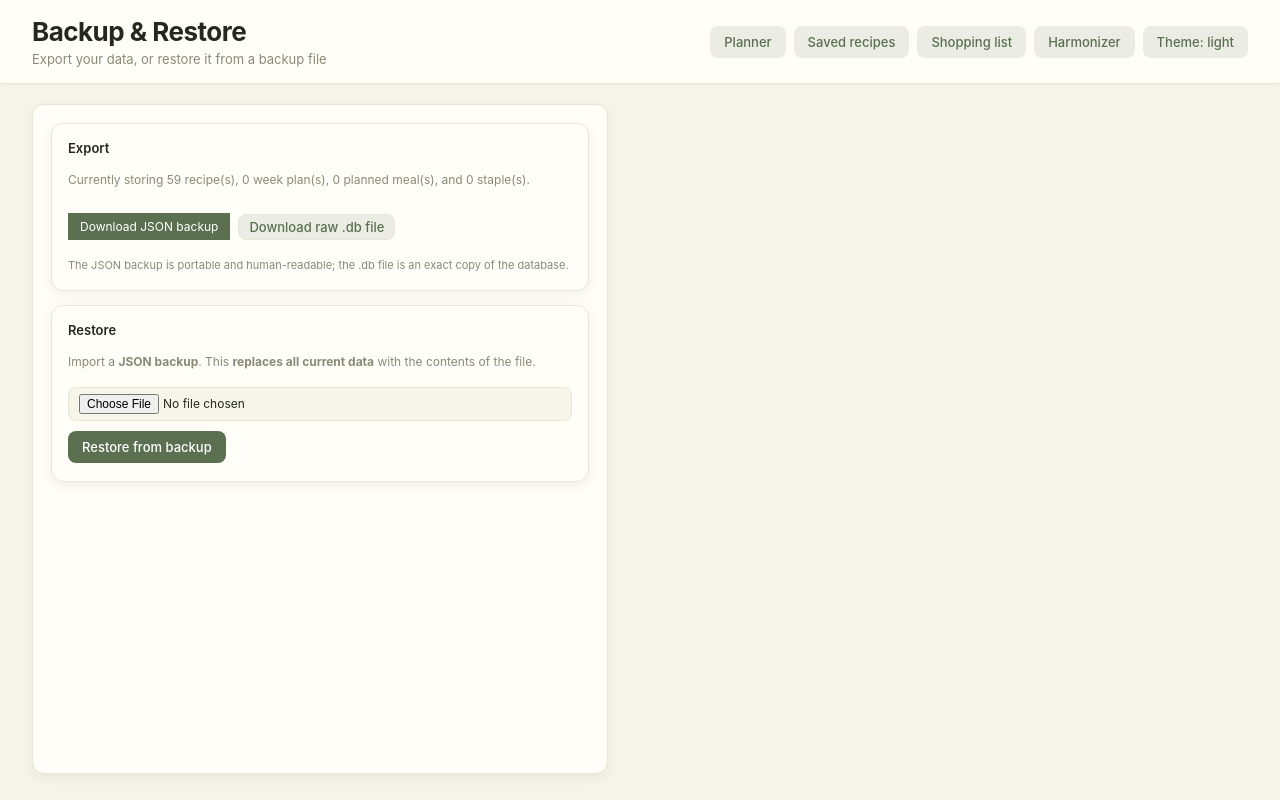
After one commit to PepJr100/meal-planner, a Flask app: page /backup in a window 1280 px wide. The commit adds this page. Run offline with Flask 3, Linux system fonts and the light colour scheme; data comes from the database, SQL or seed files in the repository; data that the repository does not hold is empty.

Commit message:
Add backup/export + import (JSON and raw .db)
A new Backup page (linked in the nav) exports the whole database -
recipes, week plans, planned meals, staples, settings - as portable JSON
or a raw SQLite copy, and restores from a JSON backup (replace-all,
inside one transaction, ids preserved so meal FKs stay intact).

- export_data() / import_data() with validation + rollback on error.
- Routes: /backup, /backup/export.json, /backup/export.db, /backup/import.
- "Backup" nav link added to all main pages.
- 11 tests: round-trip, replace semantics, FK integrity, validation,
  rollback-on-bad-import, route smoke. 71 total green.
- README + UserGuide document it.

Co-Authored-By: Claude Opus 4.8 (1M context) <noreply@anthropic.com>

```diff
--- a/meal_planner/app.py
+++ b/meal_planner/app.py
@@ -11,7 +11,7 @@ from fractions import Fraction
 from pathlib import Path
 from typing import Any, Dict, Iterable, List, Optional, Tuple, TypedDict
 
-from flask import Flask, jsonify, redirect, render_template, request, url_for  # type: ignore
+from flask import Flask, jsonify, redirect, render_template, request, send_file, url_for  # type: ignore
 from werkzeug.utils import secure_filename  # type: ignore
 
 from ingredient_parser import parse_ingredient  # type: ignore
@@ -128,6 +128,106 @@ def get_household_size() -> int:
 
 def set_household_size(n: int) -> None:
     set_setting("household_size", int(n))
+
+
+# --- Backup / restore -----------------------------------------------------
+
+BACKUP_VERSION = 1
+
+
+def export_data() -> Dict[str, Any]:
+    """Serialise the whole database to a plain dict (recipes, plans, meals, etc.)."""
+    def rows(query: str) -> List[Dict[str, Any]]:
+        return [dict(r) for r in db.execute(query)]
+
+    return {
+        "meta": {
+            "app": "meal-planner",
+            "version": BACKUP_VERSION,
+            "exported_at": datetime.now(timezone.utc).isoformat(),
+        },
+        "recipes": rows(
+            "SELECT id, name, url, ingredients_text, method_text, serves, created_at, updated_at "
+            "FROM recipes ORDER BY id"
+        ),
+        "week_plans": rows("SELECT id, week_start_date FROM week_plans ORDER BY id"),
+        "week_meals": rows(
+            "SELECT id, week_plan_id, day_date, meal_type, recipe_id, meal_name "
+            "FROM week_meals ORDER BY id"
+        ),
+        "pantry_staples": rows("SELECT normalized_name FROM pantry_staples ORDER BY normalized_name"),
+        "settings": rows("SELECT key, value FROM settings ORDER BY key"),
+    }
+
+
+def import_data(payload: Dict[str, Any]) -> None:
+    """Replace the entire database from an exported dict.
+
+    Wipes existing data and reloads it inside a single transaction, preserving
+    ids so week_meals keep referencing the right recipes/plans. Raises ValueError
+    on a malformed payload; the transaction is rolled back on any error.
+    """
+    if not isinstance(payload, dict):
+        raise ValueError("Backup must be a JSON object.")
+
+    sections = {
+        "recipes": payload.get("recipes") or [],
+        "week_plans": payload.get("week_plans") or [],
+        "week_meals": payload.get("week_meals") or [],
+        "pantry_staples": payload.get("pantry_staples") or [],
+        "settings": payload.get("settings") or [],
+    }
+    for key, value in sections.items():
+        if not isinstance(value, list):
+            raise ValueError("'%s' must be a list." % key)
+
+    now = datetime.now(timezone.utc).isoformat()
+    try:
+        # Delete children before parents; reinsert parents before children.
+        db.execute("DELETE FROM week_meals")
+        db.execute("DELETE FROM week_plans")
+        db.execute("DELETE FROM pantry_staples")
+        db.execute("DELETE FROM settings")
+        db.execute("DELETE FROM recipes")
+
+        for r in sections["recipes"]:
+            db.execute(
+                "INSERT INTO recipes(id, name, url, ingredients_text, method_text, serves, created_at, updated_at) "
+                "VALUES (?,?,?,?,?,?,?,?)",
+                (
+                    r.get("id"), r.get("name"), r.get("url"),
+                    r.get("ingredients_text") or "", r.get("method_text"), r.get("serves"),
+                    r.get("created_at") or now, r.get("updated_at") or now,
+                ),
+            )
+        for w in sections["week_plans"]:
+            db.execute(
+                "INSERT INTO week_plans(id, week_start_date) VALUES (?, ?)",
+                (w.get("id"), w.get("week_start_date")),
+            )
+        for m in sections["week_meals"]:
+            db.execute(
+                "INSERT INTO week_meals(id, week_plan_id, day_date, meal_type, recipe_id, meal_name) "
+                "VALUES (?,?,?,?,?,?)",
+                (
+                    m.get("id"), m.get("week_plan_id"), m.get("day_date"),
+                    m.get("meal_type"), m.get("recipe_id"), m.get("meal_name") or "",
+                ),
+            )
+        for s in sections["pantry_staples"]:
+            db.execute(
+                "INSERT INTO pantry_staples(normalized_name) VALUES (?)",
+                (s.get("normalized_name"),),
+            )
+        for st in sections["settings"]:
+            db.execute(
+                "INSERT INTO settings(key, value) VALUES (?, ?)",
+                (st.get("key"), st.get("value")),
+            )
+        db.commit()
+    except Exception:
+        db.rollback()
+        raise
 
 
 def ensure_recipes_dir() -> None:
@@ -1196,5 +1296,54 @@ def harmonize_apply():
     return redirect(url_for("harmonize_ingredients"))
 
 
+@app.route("/backup", methods=["GET"])
+def backup_page():
+    """Export / import the whole database."""
+    counts = {
+        "recipes": db.execute("SELECT COUNT(1) c FROM recipes").fetchone()["c"],
+        "week_plans": db.execute("SELECT COUNT(1) c FROM week_plans").fetchone()["c"],
+        "week_meals": db.execute("SELECT COUNT(1) c FROM week_meals").fetchone()["c"],
+        "pantry_staples": db.execute("SELECT COUNT(1) c FROM pantry_staples").fetchone()["c"],
+    }
+    return render_template(
+        "backup.html",
+        counts=counts,
+        status=(request.args.get("status") or ""),
+        message=(request.args.get("message") or ""),
+    )
+
+
+@app.route("/backup/export.json", methods=["GET"])
+def backup_export_json():
+    payload = json.dumps(export_data(), indent=2)
+    filename = "meal-planner-backup-%s.json" % datetime.now().strftime("%Y%m%d")
+    return app.response_class(
+        payload,
+        mimetype="application/json",
+        headers={"Content-Disposition": "attachment; filename=%s" % filename},
+    )
+
+
+@app.route("/backup/export.db", methods=["GET"])
+def backup_export_db():
+    """Download the raw SQLite database file."""
+    db.commit()  # flush any pending writes before copying the file
+    filename = "meal-planner-%s.db" % datetime.now().strftime("%Y%m%d")
+    return send_file(_db_path(), as_attachment=True, download_name=filename)
+
+
+@app.route("/backup/import", methods=["POST"])
+def backup_import():
+    f = request.files.get("file")
+    if not f or not f.filename:
+        return redirect(url_for("backup_page", status="error", message="No file selected."))
+    try:
+        payload = json.loads(f.read().decode("utf-8"))
+        import_data(payload)
+    except (ValueError, json.JSONDecodeError, sqlite3.Error, UnicodeDecodeError) as e:
+        return redirect(url_for("backup_page", status="error", message=("Import failed: %s" % e)[:200]))
+    return redirect(url_for("backup_page", status="ok", message="Backup restored successfully."))
+
+
 if __name__ == "__main__":
     app.run(host="0.0.0.0", port=8717, debug=True)
--- /dev/null
+++ b/meal_planner/templates/backup.html
@@ -0,0 +1,70 @@
+<!doctype html>
+<html lang="en">
+  <head>
+    <meta charset="utf-8" />
+    <title>Backup &amp; Restore - Meal Planner</title>
+    <meta name="viewport" content="width=device-width, initial-scale=1" />
+    <link rel="stylesheet" href="{{ url_for('static', filename='style.css') }}" />
+    <link rel="icon" type="image/svg+xml" href="{{ url_for('static', filename='favicon.svg') }}" />
+    <script src="{{ url_for('static', filename='theme.js') }}"></script>
+  </head>
+  <body>
+    <header class="top-bar">
+      <div class="top-bar-main">
+        <div>
+          <h1>Backup &amp; Restore</h1>
+          <p class="subtitle">Export your data, or restore it from a backup file</p>
+        </div>
+        <nav class="top-nav">
+          <a href="{{ url_for('index') }}" class="nav-link">Planner</a>
+          <a href="{{ url_for('recipes_list') }}" class="nav-link">Saved recipes</a>
+          <a href="{{ url_for('shopping_list') }}" class="nav-link">Shopping list</a>
+          <a href="{{ url_for('harmonize_ingredients') }}" class="nav-link">Harmonizer</a>
+          <button type="button" class="nav-link" id="theme-toggle" aria-label="Toggle theme">Theme</button>
+        </nav>
+      </div>
+    </header>
+
+    <main class="layout layout-single">
+      <section class="planner">
+        {% if status == 'ok' %}
+        <div class="card" style="border-color: var(--accent); margin-bottom: 14px;">
+          <strong>✓ {{ message }}</strong>
+        </div>
+        {% elif status == 'error' %}
+        <div class="card" style="border-color: #c0392b; margin-bottom: 14px;">
+          <strong>⚠ {{ message }}</strong>
+        </div>
+        {% endif %}
+
+        <div class="card" style="margin-bottom: 14px;">
+          <p class="section-title">Export</p>
+          <p class="hint">
+            Currently storing {{ counts.recipes }} recipe(s), {{ counts.week_plans }} week plan(s),
+            {{ counts.week_meals }} planned meal(s), and {{ counts.pantry_staples }} staple(s).
+          </p>
+          <div class="url-fetch-row" style="margin-top: 8px;">
+            <a href="{{ url_for('backup_export_json') }}" class="primary btn-sm" style="text-decoration: none;">Download JSON backup</a>
+            <a href="{{ url_for('backup_export_db') }}" class="nav-link" style="padding: 4px 10px; border: 1px solid var(--border);">Download raw .db file</a>
+          </div>
+          <p class="muted-small" style="margin-top: 8px;">
+            The JSON backup is portable and human-readable; the .db file is an exact copy of the database.
+          </p>
+        </div>
+
+        <div class="card">
+          <p class="section-title">Restore</p>
+          <p class="hint">
+            Import a <strong>JSON backup</strong>. This <strong>replaces all current data</strong>
+            with the contents of the file.
+          </p>
+          <form method="post" action="{{ url_for('backup_import') }}" enctype="multipart/form-data"
+                onsubmit="return confirm('This will REPLACE all current recipes, plans and settings with the backup file. Continue?');">
+            <input type="file" name="file" accept=".json,application/json" required class="meal-slot-input" style="margin-bottom: 10px;" />
+            <button type="submit" class="primary">Restore from backup</button>
+          </form>
+        </div>
+      </section>
+    </main>
+  </body>
+</html>
--- a/meal_planner/templates/index.html
+++ b/meal_planner/templates/index.html
@@ -21,6 +21,7 @@
           <a href="{{ url_for('recipes_list') }}" class="nav-link">Saved recipes</a>
           <a href="{{ url_for('shopping_list') }}" class="nav-link">Shopping list</a>
           <a href="{{ url_for('harmonize_ingredients') }}" class="nav-link">Harmonizer</a>
+          <a href="{{ url_for('backup_page') }}" class="nav-link">Backup</a>
           <button type="button" class="nav-link" id="theme-toggle" aria-label="Toggle theme">Theme</button>
           <form method="post" action="{{ url_for('clear_plan') }}" class="clear-form-inline">
             <input type="hidden" name="week_start" value="{{ week_start }}" />
--- a/meal_planner/templates/ingredients_harmonize.html
+++ b/meal_planner/templates/ingredients_harmonize.html
@@ -20,6 +20,7 @@
           <a href="{{ url_for('recipes_list') }}" class="nav-link">Saved recipes</a>
           <a href="{{ url_for('shopping_list') }}" class="nav-link">Shopping list</a>
           <a href="{{ url_for('harmonize_ingredients') }}" class="nav-link active">Harmonizer</a>
+          <a href="{{ url_for('backup_page') }}" class="nav-link">Backup</a>
           <button type="button" class="nav-link" id="theme-toggle" aria-label="Toggle theme">Theme</button>
         </nav>
       </div>
--- a/meal_planner/templates/recipes_list.html
+++ b/meal_planner/templates/recipes_list.html
@@ -19,6 +19,7 @@
           <a href="{{ url_for('index') }}" class="nav-link">Planner</a>
           <a href="{{ url_for('shopping_list') }}" class="nav-link">Shopping list</a>
           <a href="{{ url_for('harmonize_ingredients') }}" class="nav-link">Harmonizer</a>
+          <a href="{{ url_for('backup_page') }}" class="nav-link">Backup</a>
           <button type="button" class="nav-link" id="theme-toggle" aria-label="Toggle theme">Theme</button>
         </nav>
       </div>
--- a/meal_planner/templates/shopping_list.html
+++ b/meal_planner/templates/shopping_list.html
@@ -19,6 +19,7 @@
           <a href="{{ url_for('index', week=week_start) }}" class="nav-link">Planner</a>
           <a href="{{ url_for('shopping_list') }}" class="nav-link active">Shopping list</a>
           <a href="{{ url_for('harmonize_ingredients') }}" class="nav-link">Harmonizer</a>
+          <a href="{{ url_for('backup_page') }}" class="nav-link">Backup</a>
           <button type="button" class="nav-link" id="theme-toggle" aria-label="Toggle theme">Theme</button>
         </nav>
       </div>
```
Also changed, not shown: UserGuide.md (+13 -0 lines), tests/test_backup.py (added, +108 -0 lines), README.md.
